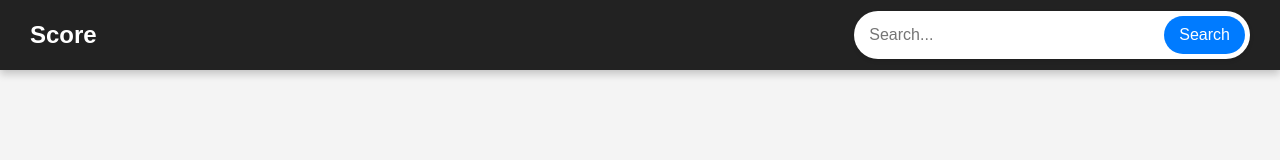
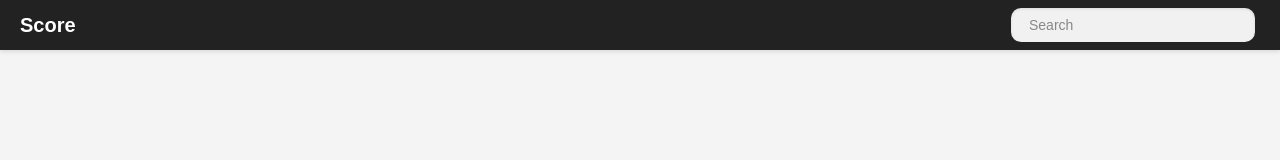
Before and after one commit to brandonZhong123/NRG-Hacks-PBVR, a plain HTML site: page Ronnie Gu/placeholder.html in a window 1280 px wide. Drawn offline with Linux system fonts and the light colour scheme.

```diff
--- a/Ronnie Gu/placeholder.html
+++ b/Ronnie Gu/placeholder.html
@@ -3,7 +3,7 @@
 <head>
   <meta charset="UTF-8">
   <meta name="viewport" content="width=device-width, initial-scale=1.0">
-  <title>topbar</title>
+  <title>homepage</title>
   <style>
     * {
         margin: 0;
@@ -13,7 +13,7 @@
     }
 
     body {
-        padding-top: 70px; /* Prevent content from being hidden behind the fixed topbar */
+        padding-top: 50px; /* Prevent content from being hidden behind the fixed topbar */
         background-color: #f4f4f4;
     }
 
@@ -22,63 +22,49 @@
         top: 0;
         left: 0;
         width: 100%;
-        height: 70px;
+        height: 50px;
         background-color: #222;
         color: white;
         display: flex;
         align-items: center;
         justify-content: space-between;
-        padding: 0 30px;
-        box-shadow: 0 4px 8px rgba(0, 0, 0, 0.2);
+        padding: 0 20px;
+        box-shadow: 0 2px 4px rgba(0, 0, 0, 0.1);
         z-index: 1000;
     }
 
     .logo {
-        font-size: 24px;
+        font-size: 20px;
         font-weight: bold;
     }
 
     .search-bar {
         display: flex;
         align-items: center;
-        background-color: white;
-        padding: 5px;
-        border-radius: 25px;
-        box-shadow: 0 2px 4px rgba(0, 0, 0, 0.1);
+        background-color: #f1f1f1;
+        padding: 3px 12px;
+        border-radius: 10px;
+        box-shadow: inset 0 1px 3px rgba(0, 0, 0, 0.1);
+        transition: all 0.3s ease-in-out;
+        margin-right: 5px; /* Move the search bar slightly to the left, leaving a gap on the right */
     }
 
     .search-bar input {
-        padding: 10px;
-        width: 300px;
+        padding: 6px;
+        width: 220px;
         border: none;
-        border-radius: 25px;
+        background: transparent;
         outline: none;
-        font-size: 16px;
+        font-size: 14px;
+        color: #333;
+    }
+
+    .search-bar input::placeholder {
+        color: #888;
     }
 
     .search-bar button {
-        padding: 10px 15px;
-        margin-left: 5px;
-        border: none;
-        background-color: #007bff;
-        color: white;
-        border-radius: 25px;
-        cursor: pointer;
-        font-size: 16px;
-        transition: background-color 0.3s;
-    }
-
-    .search-bar button:hover {
-        background-color: #0056b3;
-    }
-
-    .content {
-        padding: 20px;
-        max-width: 800px;
-        margin: 50px auto;
-        background-color: white;
-        border-radius: 10px;
-        box-shadow: 0 4px 8px rgba(0, 0, 0, 0.1);
+        display: none; /* Hide button for a cleaner look */
     }
   </style>
 </head>
@@ -87,9 +73,8 @@
   <div class="logo">Score</div>
   <div class="search-bar">
     <label>
-      <input type="text" placeholder="Search...">
+      <input type="text" placeholder="Search">
     </label>
-    <button>Search</button>
   </div>
 </div>
 </body>
```
Also changed, not shown: Ronnie Gu/Score.png (added).
